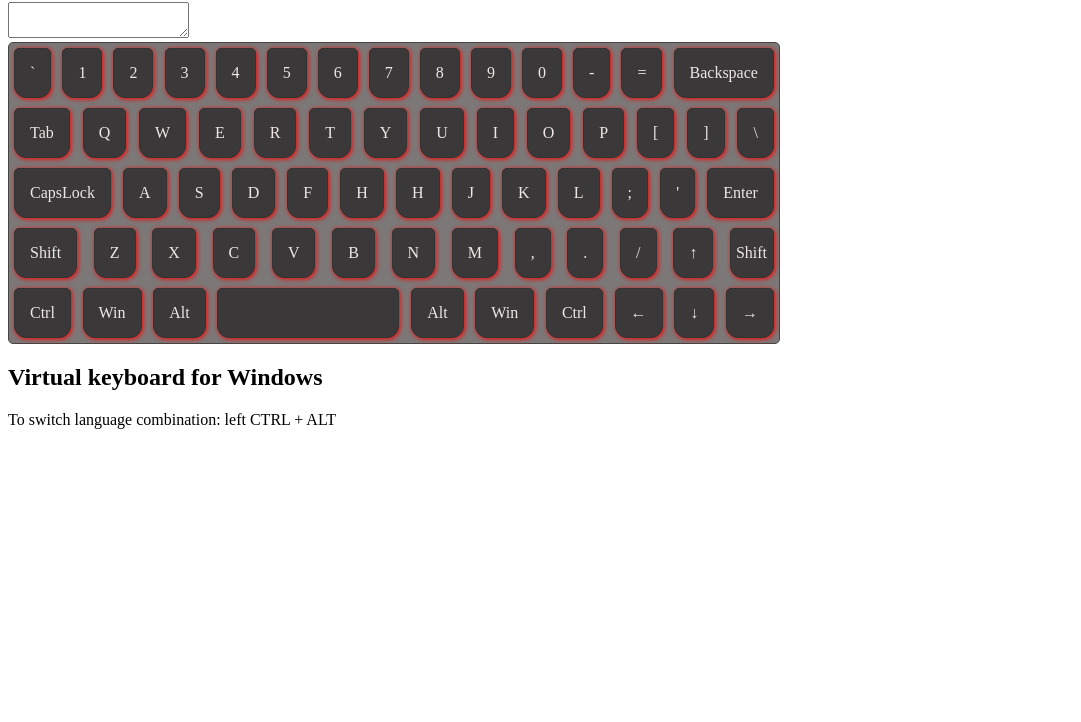
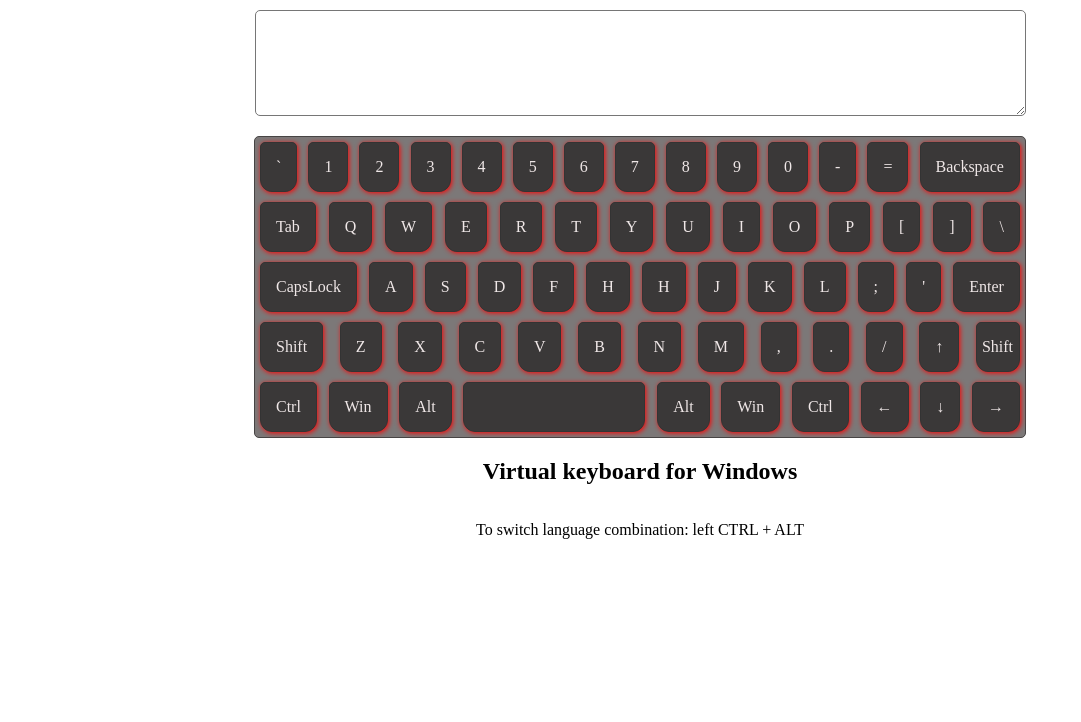
Before and after one commit to Alexey888888/virtual-keyboard, a website with bundled scripts: page index.html in a window 1280 px wide. Shown: the part 78-800 px from the top of the page, without its empty margins (0-1081 px from the left). Built offline with nearby package versions, Linux system fonts and the light colour scheme.

Commit message:
feat: change style.css file, center keyboard and enlarge textarea

```diff
--- a/js/main.js
+++ b/js/main.js
@@ -12,6 +12,7 @@
   wrapper.append(title);
 
   textarea = document.createElement('textarea');
+  textarea.classList.add('textarea-scope');
   wrapper.append(textarea);
 
   buttonsWrapper = document.createElement('div');
--- a/style.css
+++ b/style.css
@@ -1,3 +1,9 @@
+.wrapper {
+  display: flex;
+  flex-direction: column;
+  align-items: center;
+}
+
 .key-row {
   display: flex;
   justify-content: space-between;
@@ -28,3 +34,10 @@
   width: 22px;
   padding-left: 5px;
 }
+
+.textarea-scope {
+  height: 100px;
+  width: 765px;
+  border-radius: 5px;
+  margin-bottom: 20px;
+}
```
